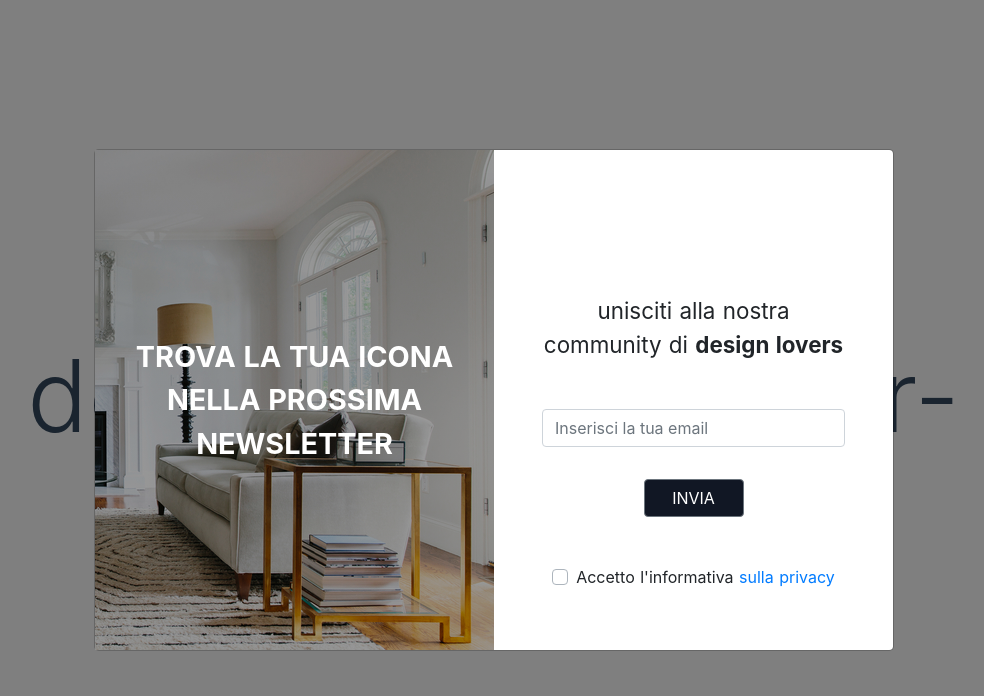
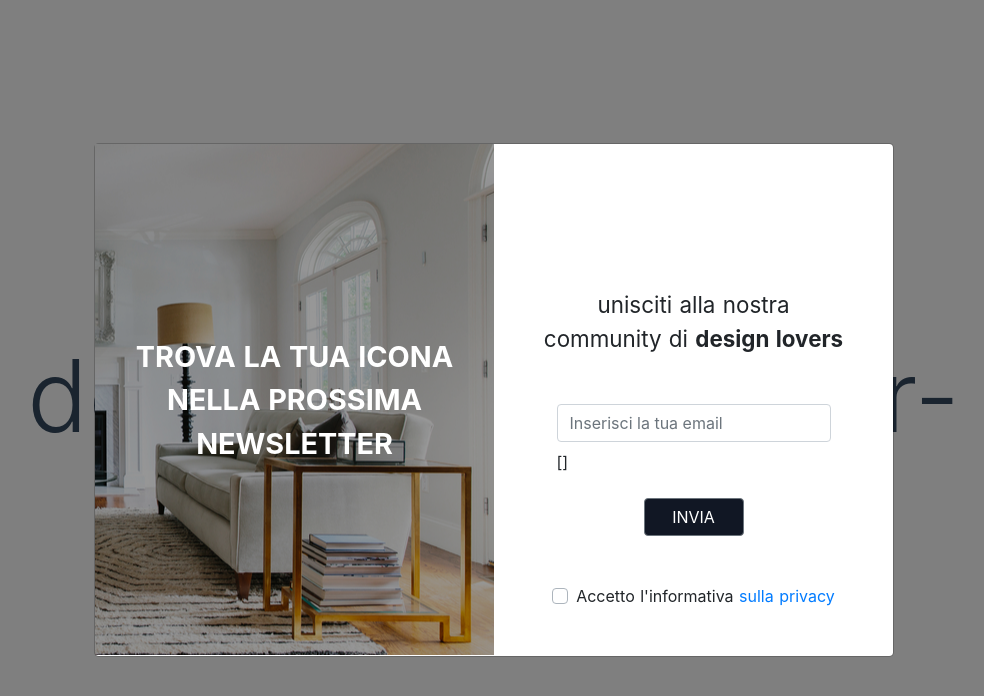
Before and after one commit to sghgh1996/deesup-task, a Nuxt app: page / in a window 1280 px wide. Shown: the top 696 px of the page, without its empty margins (146-1130 px from the left). Built offline with nearby package versions, Linux system fonts and the light colour scheme.

Commit message:
feat: added vee validate

```diff
--- a/components/news-letter/news-letter-form.vue
+++ b/components/news-letter/news-letter-form.vue
@@ -1,13 +1,17 @@
 <template>
   <div class="c-news-letter-from d-flex flex-column align-items-center">
     <div class="my-5 title-form">unisciti alla nostra community di <b>design lovers</b></div>
-    <b-form-input
-      v-model="form.email"
-      type="email"
-      required
-      placeholder="Inserisci la tua email"
-      class="mb-2"
-    />
+
+    <ValidationProvider rules="email|required" v-slot="{ errors }">
+      <b-form-input
+        v-model="form.email"
+        type="text"
+        placeholder="Inserisci la tua email"
+        class="mb-2"
+      />
+      {{ errors }}
+    </ValidationProvider>
+
     <b-button class="button-form my-4">INVIA</b-button>
 
     <b-form-checkbox
@@ -23,7 +27,12 @@
 </template>
 
 <script>
+import { ValidationProvider } from 'vee-validate'
+
 export default {
+  components: {
+    ValidationProvider
+  },
   data () {
     return {
       form: {
--- a/package.json
+++ b/package.json
@@ -22,7 +22,8 @@
     "@nuxtjs/axios": "^5.11.0",
     "bootstrap": "^4.5.0",
     "bootstrap-vue": "^2.15.0",
-    "nuxt": "^2.13.0"
+    "nuxt": "^2.13.0",
+    "vee-validate": "^3.3.6"
   },
   "devDependencies": {
     "@nuxtjs/eslint-config": "^3.0.0",
```
Also changed, not shown: 1 other file (tests, documents, lock files or other folders).
